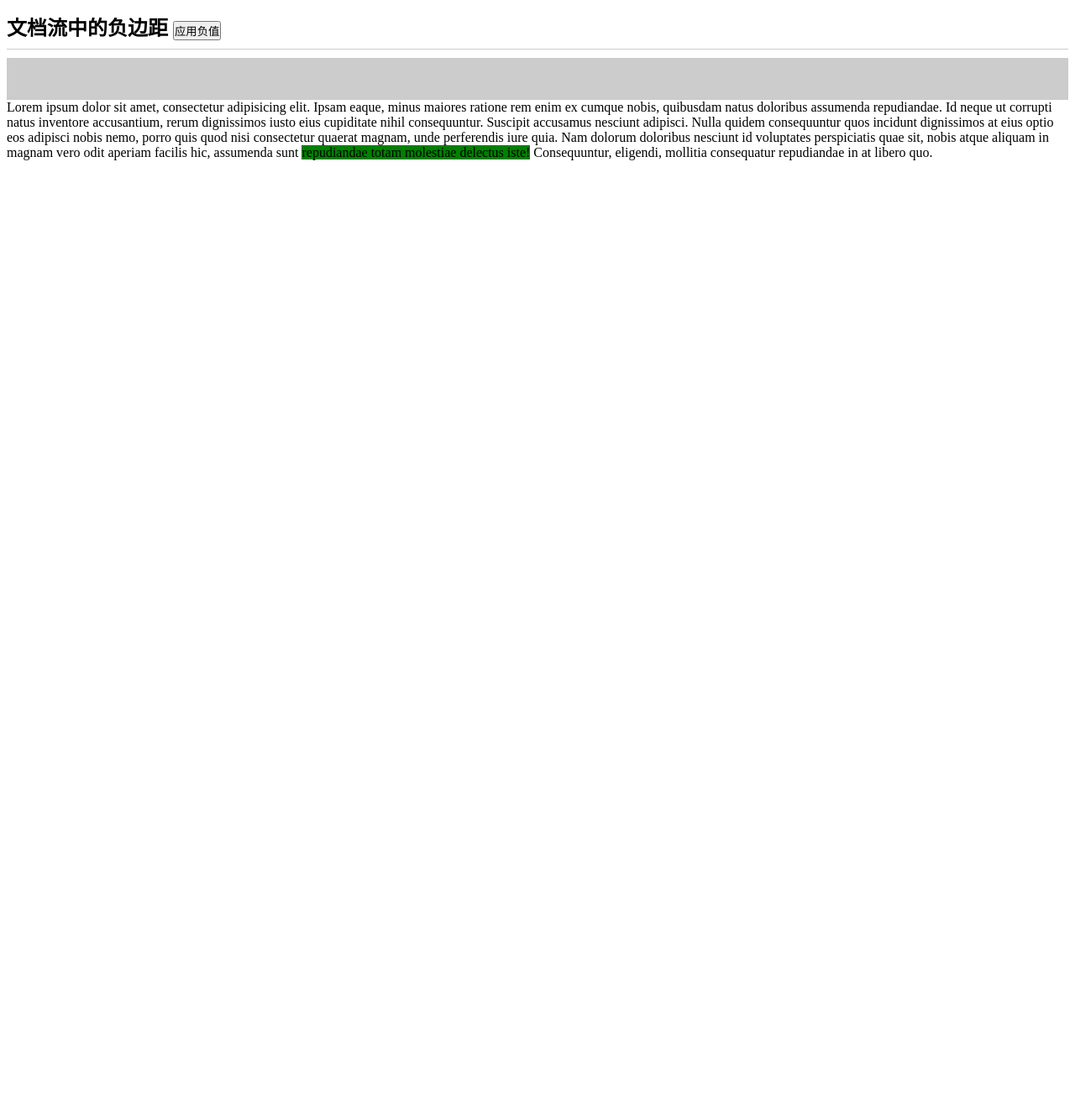
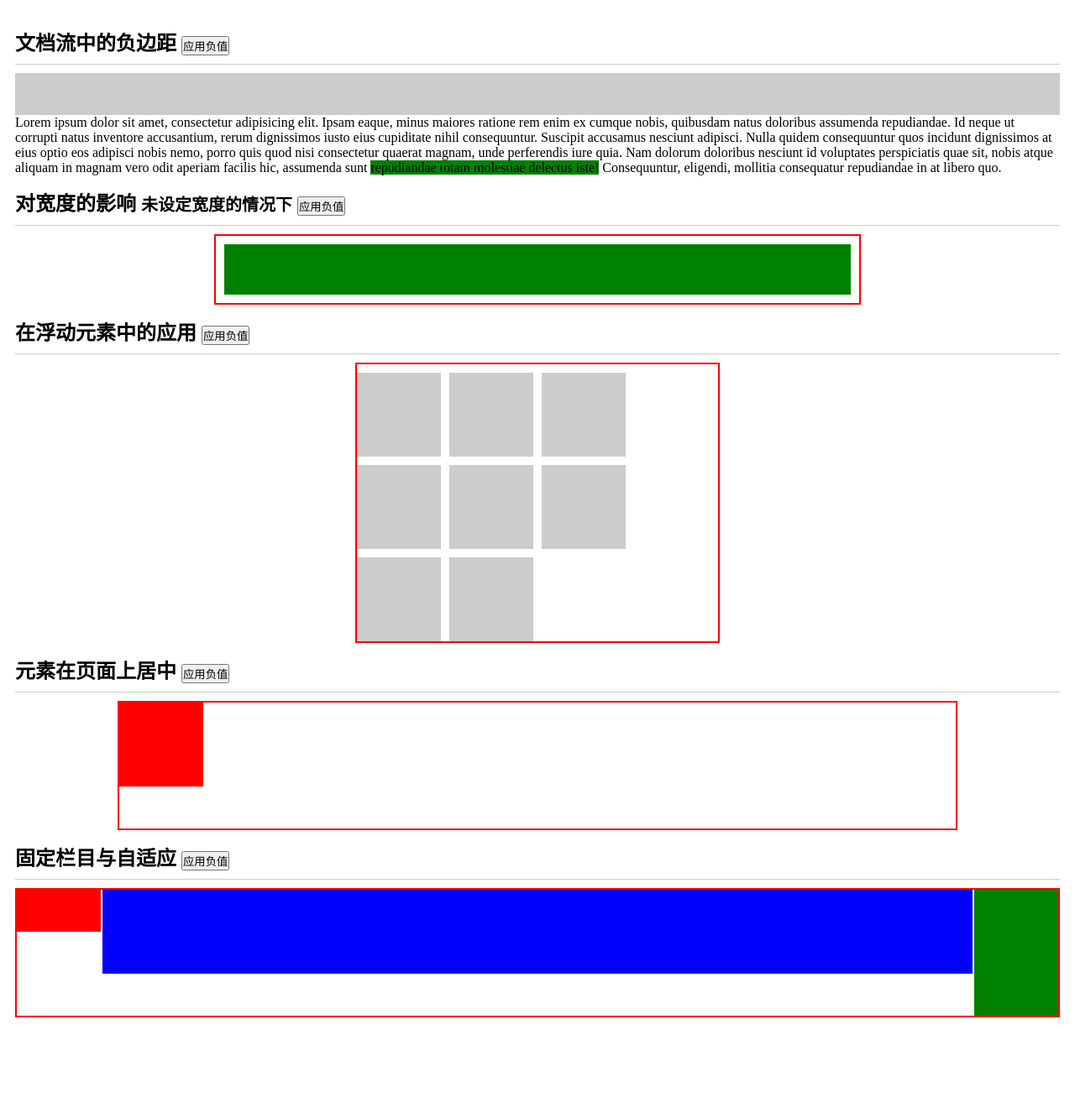
Before and after one commit to pizimu/blog, a Jekyll site: the page lab/negative-margin.html, which Jekyll copies as it is, in a window 1280 px wide. Shown: the whole page at 84% size. Built offline with Jekyll 4.4.1, drawn with Linux system fonts in a browser that asks for light colours; before the commit the page ends 900 px from its top, so only the background shows below that.

Commit message:
Update negative-margin.html

```diff
--- a/lab/negative-margin.html
+++ b/lab/negative-margin.html
@@ -4,6 +4,9 @@
 	<meta charset="UTF-8">
 	<title>negative value</title>
 	<style>
+		body{
+			padding:10px 10px 100px 10px;
+		}
 		body *{
 			margin:0;
 			padding:0;
@@ -20,9 +23,108 @@
 			background:#ccc;
 			height:50px;
 		}
+		.clearfix:before,.clearfix:after{
+			content: " ";
+			height:0;
+			display: table;
+			clear:both;
+		}
+		.unstyled{
+
+			margin: 0;
+			padding: 0;
+			list-style: none;
+		}
+		.red{
+			width: 100px;
+			height: 100px;
+			background: red;
+		}
+		.border{
+			border:2px solid red;
+		}
 		#doc-flow.negative .negative{
 			margin:-10px;
 		}
+
+		#elm-width{
+			padding:10px;
+			margin:0 auto;
+			width:60%;
+
+		}
+		#elm-width .negative{
+			height:60px;
+			background: green;
+		}
+		#elm-width.negative .negative{
+			margin-left:-100px;
+			margin-right:-100px;
+		}
+
+		#elm-float {
+			margin:0 auto;
+			width:430px;
+		}
+
+		#elm-float ul li{
+			float:left;
+			width: 100px;
+			height: 100px;
+			margin-right:10px;
+			margin-top: 10px;
+			background: #ccc;
+		}
+		#elm-float.negative ul{
+			margin-top: -10px;
+			margin-right:-10px;
+		}
+
+		#elm-center{
+			position: relative;
+			height: 150px;
+			width:80%;
+			margin: 0 auto;
+		}
+		#elm-center.negative div{
+			position: absolute;
+			top: 50%;
+			left: 50%;
+			margin-top:-50px;
+			margin-left: -50px;
+		}
+
+		#fixed-width > *{
+			float:left;
+		}
+		#fixed-width .left{
+			width: 100px;
+			height:50px;
+			margin-left:-100%;
+			background:red;
+		}
+		#fixed-width .right{
+			width: 100px;
+			margin-left:-100px;
+			height:150px;
+			background:green;
+		}
+		#fixed-width .main{
+			width:100%;
+		}
+		#fixed-width .main-body{
+			background:blue;
+			margin:0 102px;
+			height:100px;
+		}
+		#fixed-width.negative{
+			overflow:hidden;
+		}
+		#fixed-width.negative > *,#fixed-width.negative .main-body{
+			margin-bottom:-1000px;
+			padding-bottom:1000px;
+		}
+
 	</style>
 </head>
 <body>
@@ -33,6 +135,38 @@
 		Lorem ipsum dolor sit amet, consectetur adipisicing elit. Ipsam eaque, minus maiores ratione rem enim ex cumque nobis, quibusdam natus doloribus assumenda repudiandae. Id neque ut corrupti natus inventore accusantium, rerum dignissimos iusto eius cupiditate nihil consequuntur. Suscipit accusamus nesciunt adipisci. Nulla quidem consequuntur quos incidunt dignissimos at eius optio eos adipisci nobis nemo, porro quis quod nisi consectetur quaerat magnam, unde perferendis iure quia. Nam dolorum doloribus nesciunt id voluptates perspiciatis quae sit, nobis atque aliquam in magnam vero odit aperiam facilis hic, assumenda sunt <span class="inline negative">repudiandae totam molestiae delectus iste!</span> Consequuntur, eligendi, mollitia consequatur repudiandae in at libero quo.
 	</div>
 </div>
+<h2 class="page-header">对宽度的影响 <small>未设定宽度的情况下</small> <button data-id="elm-width">应用负值</button></h2>
+<div id="elm-width" class="border">
+	<div class="negative"></div>
+</div>
+<h2 class="page-header">在浮动元素中的应用  <button data-id="elm-float">应用负值</button></h2>
+<div id="elm-float" class="border">
+	<ul class="clearfix unstyled">
+		<li></li>
+		<li></li>
+		<li></li>
+		<li></li>
+		<li></li>
+		<li></li>
+		<li></li>
+		<li></li>
+	</ul>
+</div>
+<h2 class="page-header">元素在页面上居中  <button data-id="elm-center">应用负值</button></h2>
+<div id="elm-center" class="border">
+	<div class="red"></div>
+</div>
+
+<h2 class="page-header">固定栏目与自适应 <button data-id="fixed-width">应用负值</button></h2>
+
+<div id="fixed-width" class="border clearfix">
+	<div class="main">
+		<div class="main-body"></div>
+	</div>
+	<div class="left"></div>
+	<div class="right"></div>
+</div>
+
 <script>
 	var btns = document.getElementsByTagName('button');
 	for(var i=0,j=btns.length;i<j;i++){
```
